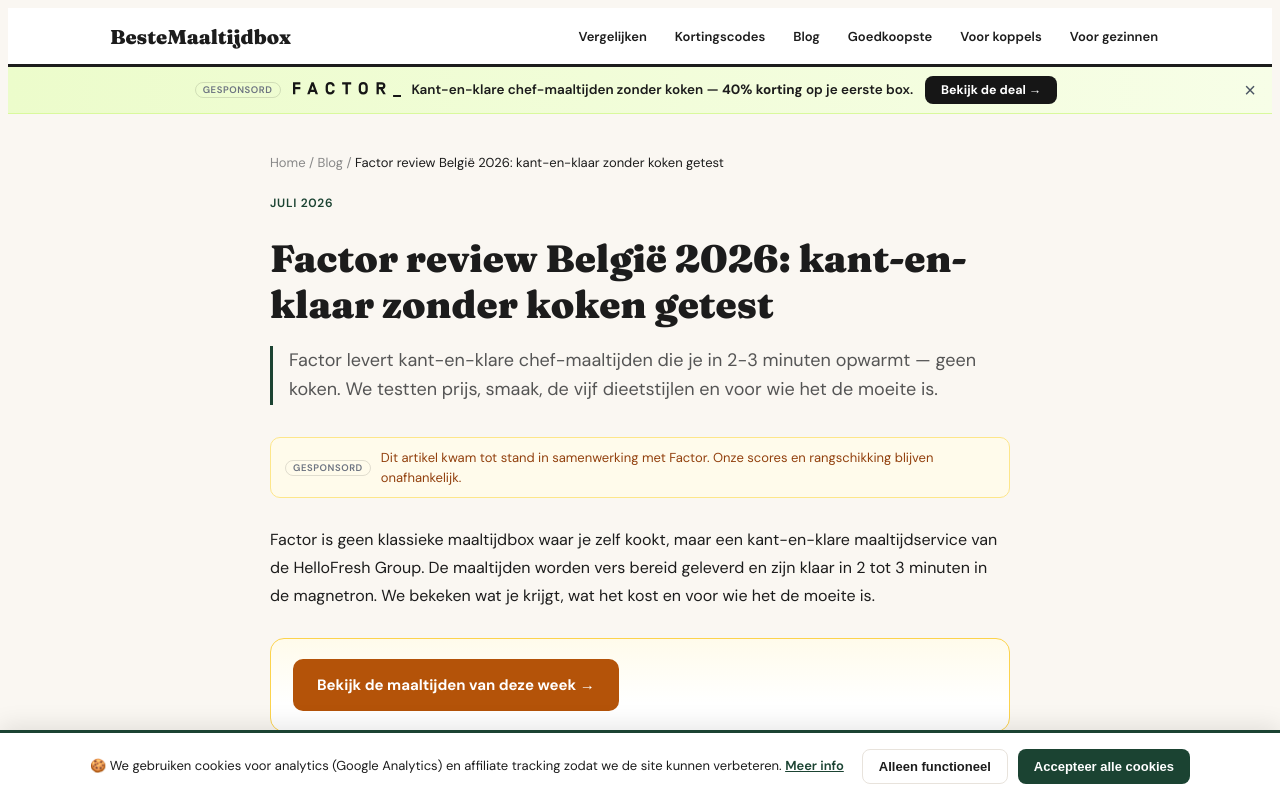
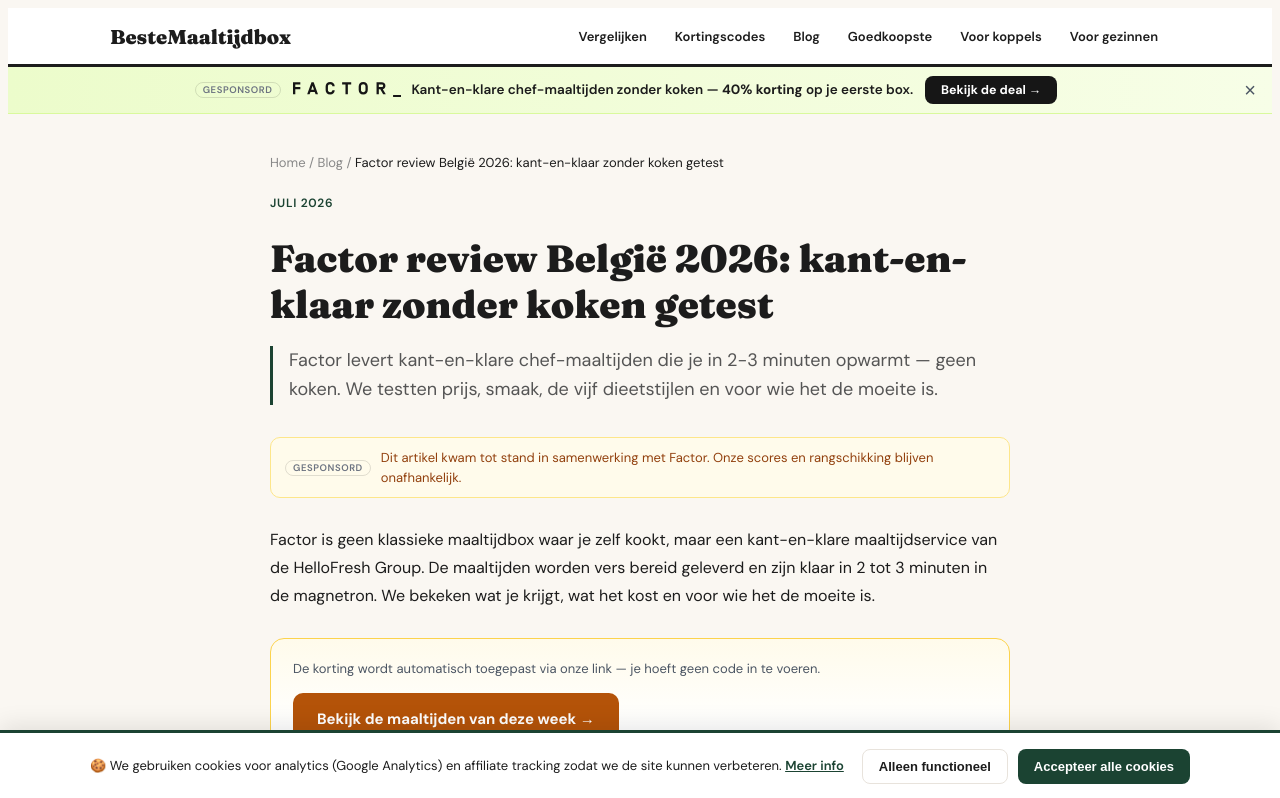
Before and after one commit to fetspets/bestemaaltijdbox, a Next.js app: page /blog/factor-review-belgie in a window 1280 px wide. Shown: the top 798 px of the page. Built offline with nearby package versions, Linux system fonts and the light colour scheme.

Commit message:
auto: update KortingscodeBox.tsx

```diff
--- a/src/components/KortingscodeBox.tsx
+++ b/src/components/KortingscodeBox.tsx
@@ -1,9 +1,9 @@
 import Link from 'next/link';
-import { getAanbieder } from '@/lib/aanbieders';
 
-// Herbruikbare kortingscode-box voor gesponsorde content. Toont de code
-// prominent (uit de databron `aanbieders.ts` → kortingsCode.code, niet hardcoded)
-// met een CTA naar /ga/<partnerSlug>. rel consistent met de andere Factor-CTA's.
+// Herbruikbare deal-box voor gesponsorde content. Toont géén kortingscode:
+// de korting geldt automatisch via de affiliate-link, zodat de bezoeker
+// verplicht via de CTA naar /ga/<partnerSlug> klikt en de klik telt.
+// rel consistent met de andere Factor-CTA's.
 export default function KortingscodeBox({
   partnerSlug = 'factor',
   ctaTekst,
@@ -11,18 +11,9 @@ export default function KortingscodeBox({
   partnerSlug?: string;
   ctaTekst: string;
 }) {
-  const aanbieder = getAanbieder(partnerSlug);
-  const code = aanbieder?.kortingsCode?.code;
-
   return (
     <div style={{ background: 'linear-gradient(180deg, #FFFBEB 0%, #FFFFFF 70%)', border: '1.5px solid #FCD34D', borderRadius: 14, padding: '20px 22px', margin: '28px 0' }}>
-      {code && (
-        <>
-          <div style={{ fontSize: 12, fontWeight: 600, color: '#92400E', textTransform: 'uppercase', letterSpacing: '0.06em', marginBottom: 6 }}>Kortingscode</div>
-          <div style={{ fontFamily: 'monospace', fontSize: 28, fontWeight: 900, color: '#B45309', letterSpacing: '0.05em', marginBottom: 6 }}>{code}</div>
-          <div style={{ fontSize: 13, color: '#4B5563', marginBottom: 14, lineHeight: 1.5 }}>Automatisch toegepast via onze link — je hoeft de code niet zelf in te voeren.</div>
-        </>
-      )}
+      <div style={{ fontSize: 13, color: '#4B5563', marginBottom: 14, lineHeight: 1.5 }}>De korting wordt automatisch toegepast via onze link — je hoeft geen code in te voeren.</div>
       <Link href={`/ga/${partnerSlug}`} rel="noopener sponsored nofollow" style={{ display: 'inline-block', background: '#B45309', color: 'white', padding: '13px 24px', borderRadius: 10, fontWeight: 700, fontSize: 15, textDecoration: 'none' }}>
         {ctaTekst} →
       </Link>
```
